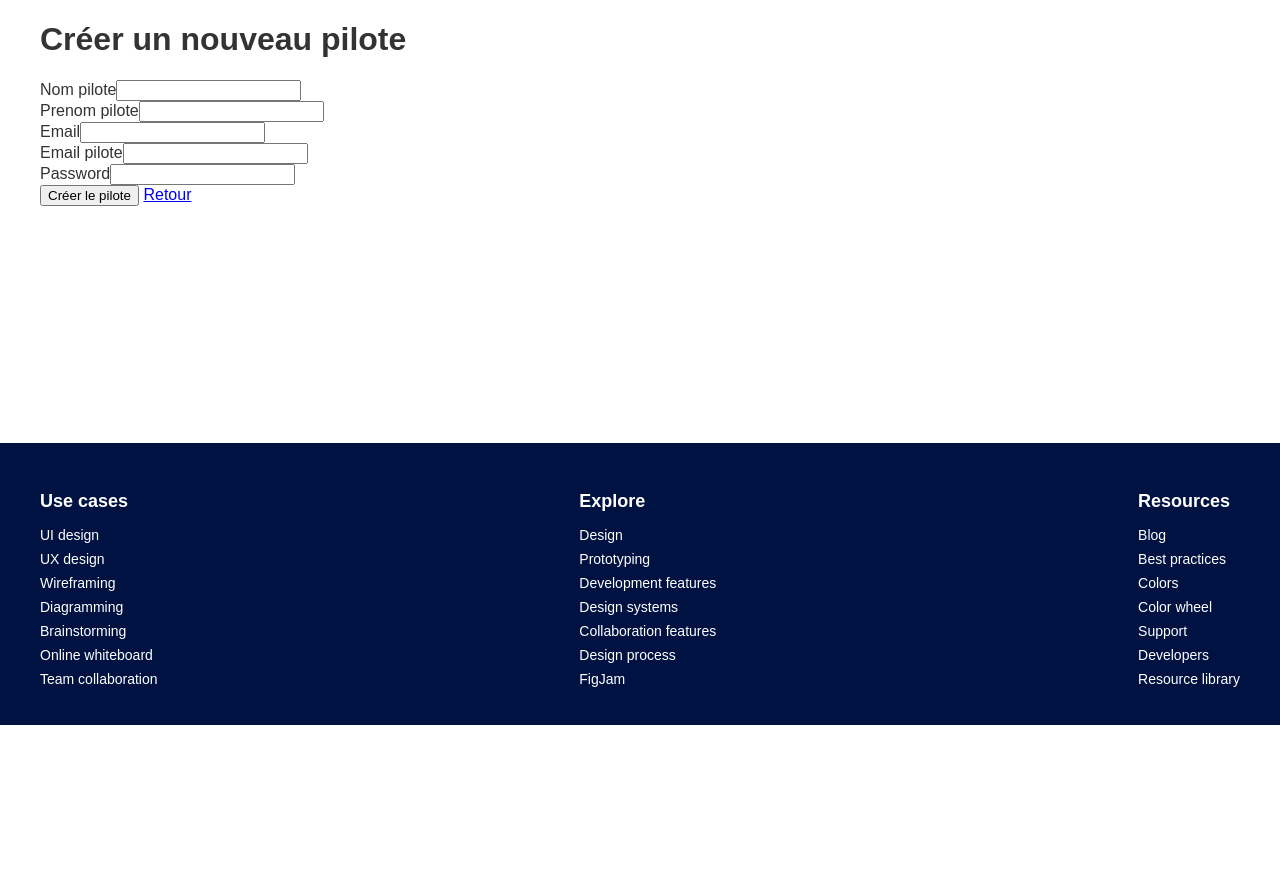
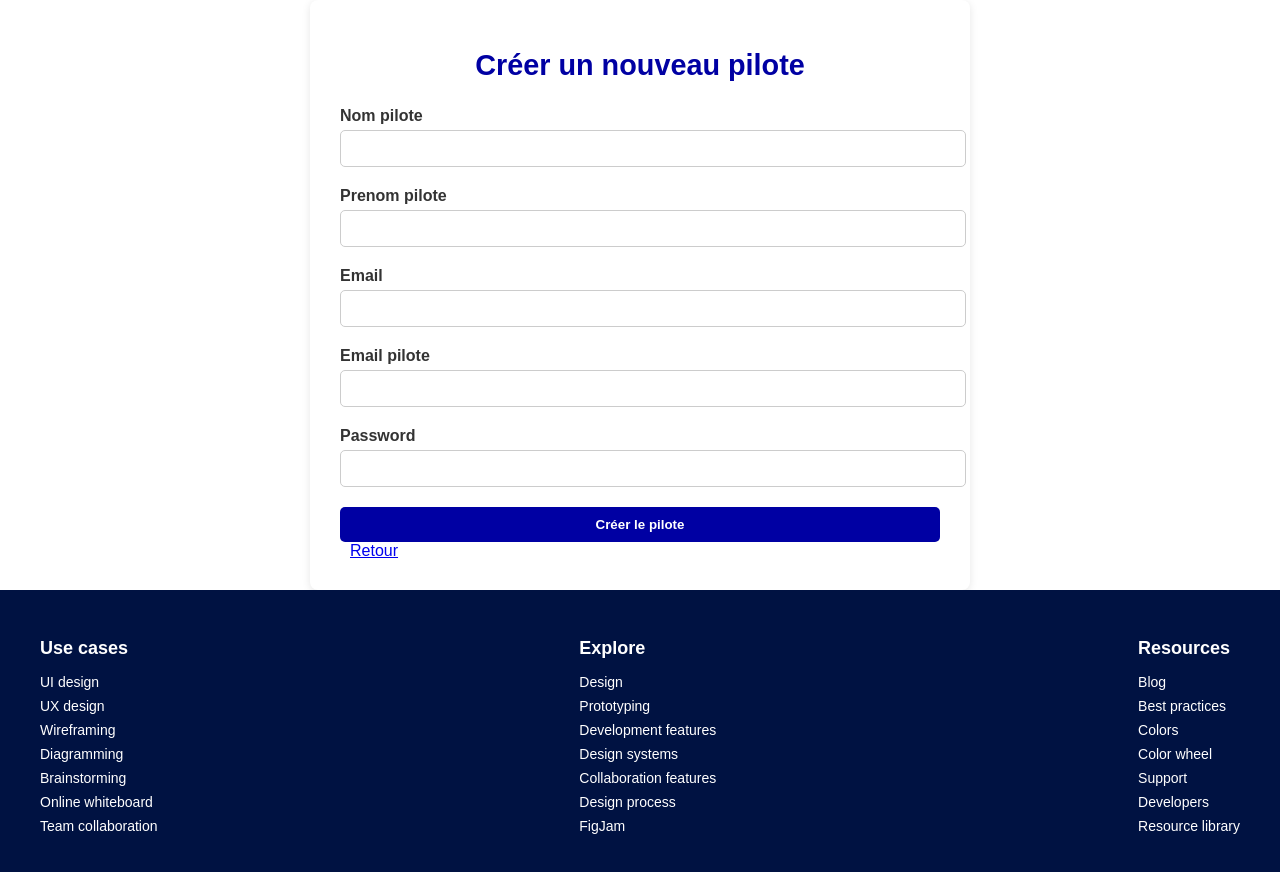
Before and after one commit to LinkPlayG/WEB, a Symfony app: template templates/user/new_pilote.html.twig in a window 1280 px wide. Shown: the part 75-947 px from the top of the page. Before the commit the page ends 800 px from the top, so only its background shows below. Run offline with Twig, Linux system fonts and the light colour scheme; the template is opened without the code that fills it, so the values that code supplies are empty; form fields are guessed from the names that the template uses; some libraries are stand-ins or nearby versions.

```diff
--- /dev/null
+++ b/public/css/user_creation.css
@@ -0,0 +1,58 @@
+/* Form Container */
+.container {
+    max-width: 600px;
+    background: #ffffff;
+    border-radius: 8px;
+    padding: 30px;
+    box-shadow: 0 2px 8px rgba(0,0,0,0.1);
+}
+
+/* Headline */
+h1 {
+    text-align: center;
+    font-size: 1.8rem;
+    margin-bottom: 25px;
+    color: var(--primary-color, #0000A3);
+}
+
+/* Form Fields */
+form .form-group,
+form .form-control {
+    margin-bottom: 20px;
+}
+
+label {
+    font-weight: bold;
+    margin-bottom: 5px;
+    display: block;
+    color: #333;
+}
+
+input.form-control,
+select.form-control {
+    width: 100%;
+    padding: 10px 12px;
+    border: 1px solid #ccc;
+    border-radius: 5px;
+}
+
+/* Buttons */
+.btn-primary {
+    background-color: #0000A3;
+    color: white;
+    border: none;
+    border-radius: 5px;
+    padding: 10px 20px;
+    font-weight: bold;
+    width: 100%;
+    cursor: pointer;
+    transition: background-color 0.3s ease;
+}
+
+.btn-primary:hover {
+    background-color: #00008a;
+}
+
+.btn-secondary {
+    margin-left: 10px;
+}
--- a/templates/user/new_etudiant.html.twig
+++ b/templates/user/new_etudiant.html.twig
@@ -1,6 +1,12 @@
 {% extends 'base.html.twig' %}
 
 {% block title %}Créer un étudiant{% endblock %}
+
+{% block stylesheets %}
+    {{ parent() }}
+    <link rel="stylesheet" href="{{ asset('css/user_creation.css') }}">
+{% endblock %}
+
 
 {% block body %}
     <div class="container mt-4">
--- a/templates/user/new_pilote.html.twig
+++ b/templates/user/new_pilote.html.twig
@@ -1,6 +1,13 @@
 {% extends 'base.html.twig' %}
 
 {% block title %}Créer un pilote{% endblock %}
+
+{% block stylesheets %}
+    {{ parent() }}
+    <link rel="stylesheet" href="{{ asset('css/user_creation.css') }}">
+{% endblock %}
+
+
 
 {% block body %}
 <div class="container mt-4">
```
Lines whose indentation alone changed are shown as unchanged.
